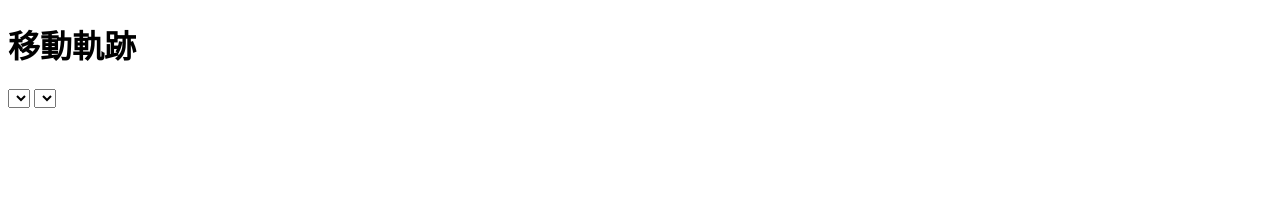
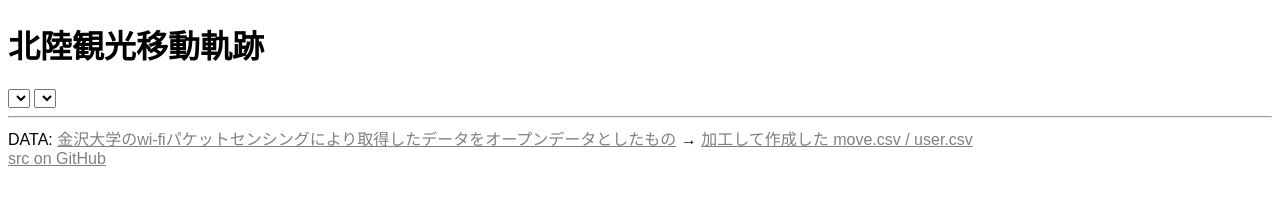
Before and after one commit to code4fukui/hokuriku-kanko-route, a plain HTML site: page index.html in a window 1280 px wide. Drawn offline with Linux system fonts and the light colour scheme.

Commit message:
add credit

```diff
--- a/index.html
+++ b/index.html
@@ -1,12 +1,16 @@
 <!DOCTYPE html><html lang="ja"><head><meta charset="utf-8"><meta name="viewport" content="width=device-width"><link rel="icon" href="data:">
-<title>移動軌跡</title>
+<title>北陸観光移動軌跡</title>
 </head><body>
-<h1>移動軌跡</h1>
+<h1>北陸観光移動軌跡</h1>
 <script type="module" src="https://js.sabae.cc/csv-map.js"></script>
 <csv-map id=csvmap src="https://code4fukui.github.io/mac-address/00_M5_facility list.csv"></csv-map>
 
 <select id=selpos></select>
 <select id=seluser></select>
+
+<hr>
+DATA: <a href=https://github.com/hokuriku-inbound-kanko/mac-address>金沢大学のwi-fiパケットセンシングにより取得したデータをオープンデータとしたもの</a> → <a href=https://github.com/code4fukui/mac-address>加工して作成した move.csv / user.csv</a><br>
+<a href=https://github.com/code4fukui/hokuriku-kanko-route>src on GitHub</a><br>
 
 <script type="module">
 import { CSV } from "https://js.sabae.cc/CSV.js";
@@ -167,3 +171,14 @@ const showUserRoute = (userid) => {
 
 seluser.oninput = () => showUserRoute(seluser.value);
 </script>
+
+<style>
+body {
+  font-family: sans-serif;
+}
+a {
+  color: gray !important;
+}
+</style>
+
+</body></html>
```
